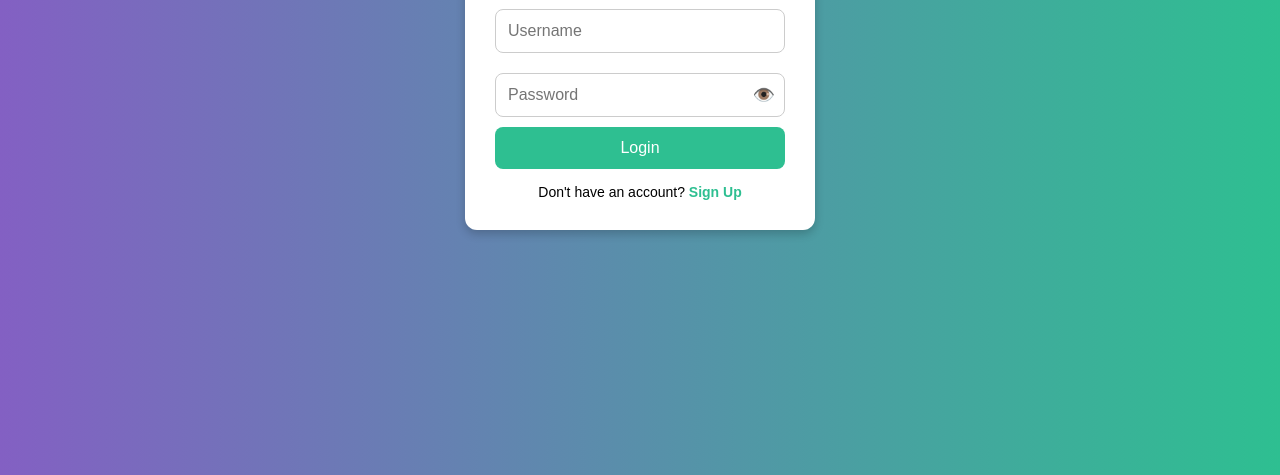
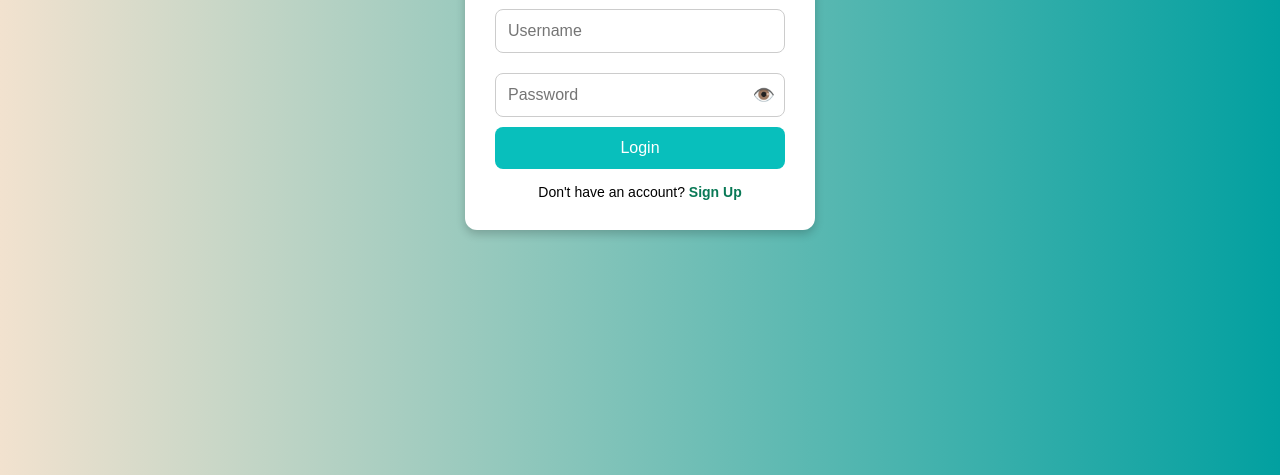
Before and after one commit to jatin-k-agarwal/private-oracle-landing-page-clone, a plain HTML site: page login.html in a window 1280 px wide. Shown: the part 325-800 px from the top of the page. Drawn offline with Linux system fonts and the light colour scheme.

Commit message:
Update login.html

```diff
--- a/login.html
+++ b/login.html
@@ -16,13 +16,13 @@
             justify-content: center;
             align-items: center;
             height: 100vh;
-            background: linear-gradient(to right, #8360c3, #2ebf91);
+            background: linear-gradient(to right, #f2e2cf, #02a0a0);
         }
         .login-container {
             background: white;
             padding: 30px;
             border-radius: 12px;
-            box-shadow: 0 4px 10px rgba(0, 0, 0, 0.2);
+            box-shadow: 0 4px 10px #00000033;
             text-align: center;
             width: 350px;
         }
@@ -54,7 +54,7 @@
         button {
             width: 100%;
             padding: 12px;
-            background: #2ebf91;
+            background: #08bfbc;
             color: white;
             border: none;
             border-radius: 8px;
@@ -74,7 +74,7 @@
             font-size: 14px;
         }
         .signup-link a {
-            color: #2ebf91;
+            color: #097956;
             text-decoration: none;
             font-weight: bold;
         }
```
